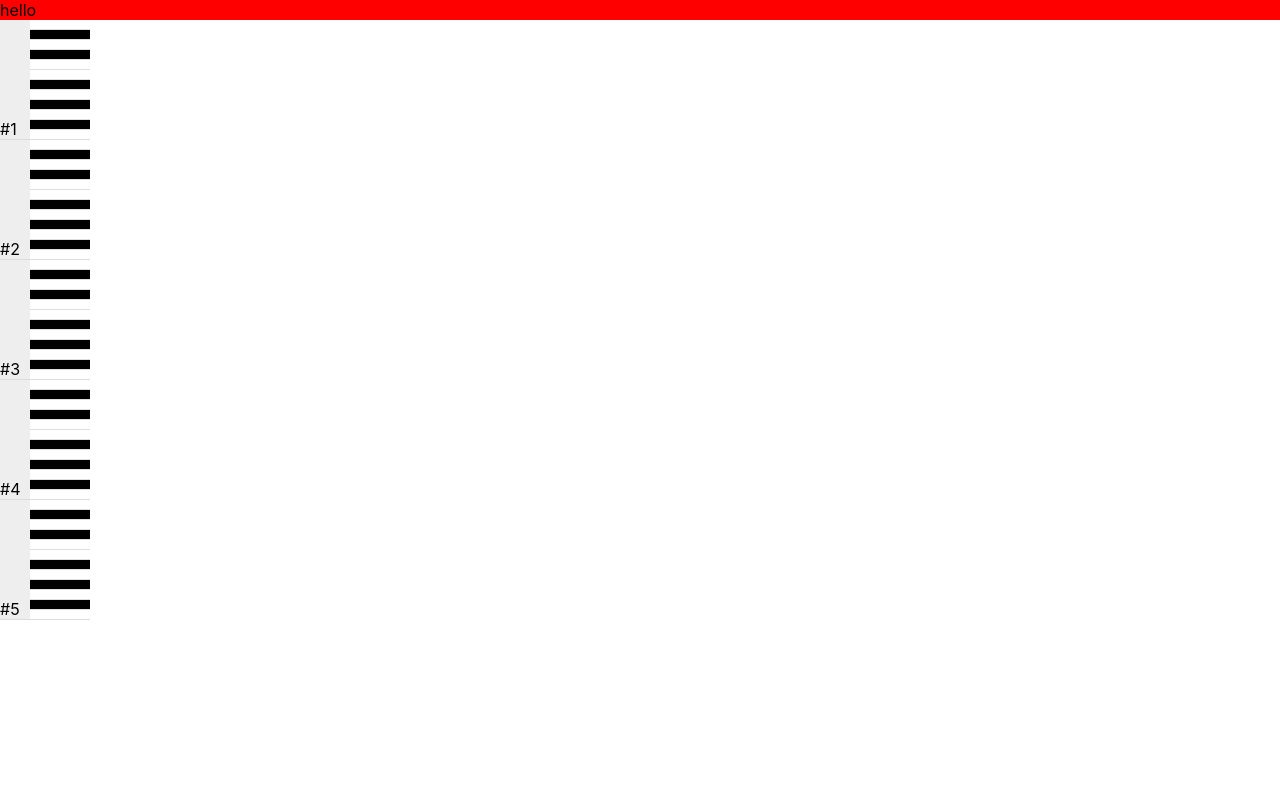
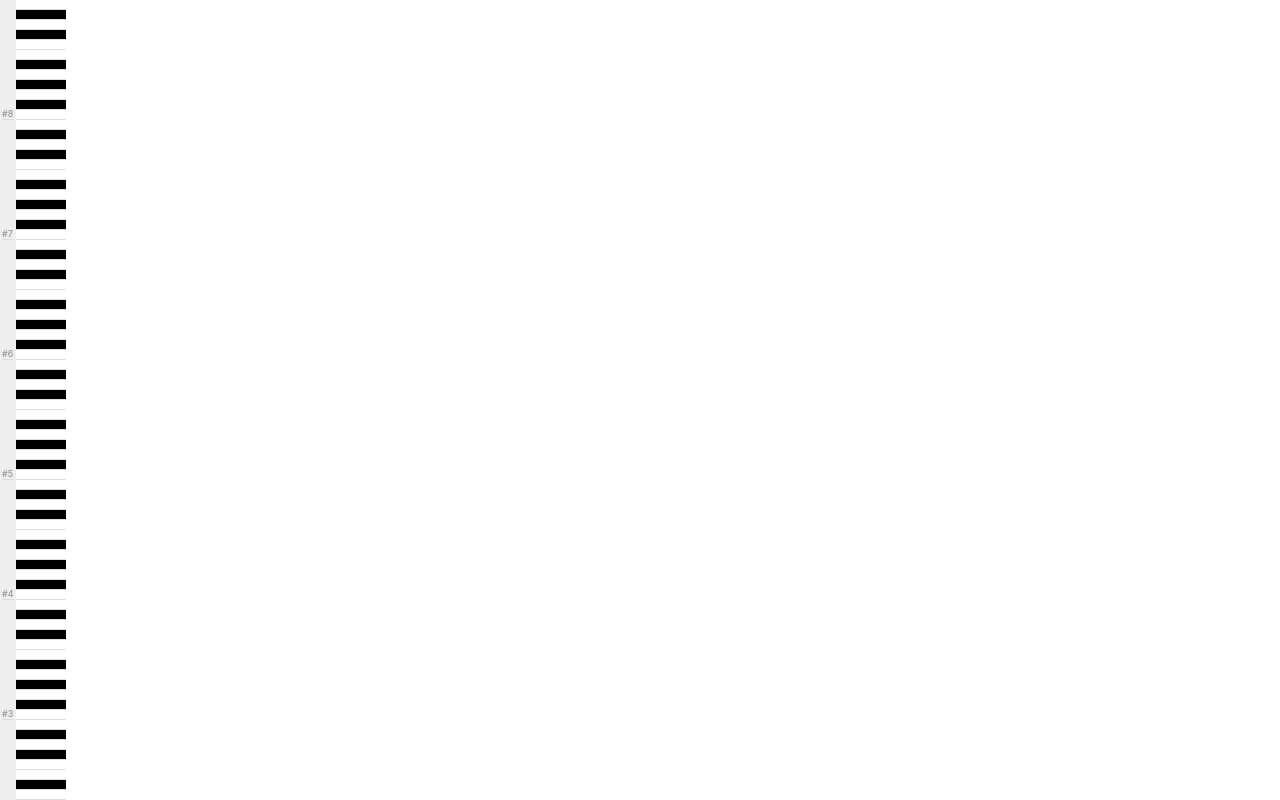
Before and after one commit to thibautRe/zyyk, a React (Create React App) app: page / in a window 1280 px wide. Shown: the top 800 px of the page. Built offline with nearby package versions, Linux system fonts and the light colour scheme.

Commit message:
:recycle: Refactor layout

```diff
--- a/src/App.tsx
+++ b/src/App.tsx
@@ -2,13 +2,8 @@ import React from 'react'
 import { css } from 'emotion'
 import PianoRoll from './components/piano'
 
-const wrapper = css`
-  background-color: red;
-`
-
 const App = () => (
   <>
-    <div className={wrapper}>hello</div>
     <PianoRoll />
   </>
 )
--- a/src/components/piano/index.tsx
+++ b/src/components/piano/index.tsx
@@ -5,10 +5,9 @@ import OctavesSeparator from './octaves-separator'
 import NotesSeparator from './notes-separator'
 
 const PianoRoll = () => {
-  const [notesPerOctave, setNotesPerOctaves] = useState(12)
+  const [noteHeight, setNoteHeight] = useState(10)
   const [pattern, setPattern] = useState([1, 0, 1, 0, 1, 1, 0, 1, 0, 1, 0, 1])
-  const [octaves, setOctaves] = useState(5)
-  const [noteHeight, setNoteHeight] = useState(10)
+  const [octaves, setOctaves] = useState(8)
 
   return (
     <div
@@ -16,21 +15,21 @@ const PianoRoll = () => {
         display: flex;
       `}
     >
-      <div style={{ width: 30 }}>
+      <div>
         <OctavesSeparator
-          notesPerOctave={notesPerOctave}
           octaves={octaves}
+          octavePattern={pattern}
           noteHeight={noteHeight}
         />
       </div>
-      <div style={{ width: 60 }}>
+      <div>
         <NotesSeparator
-          notesPerOctave={notesPerOctave}
           octaves={octaves}
-          pattern={pattern}
+          octavePattern={pattern}
           noteHeight={noteHeight}
         />
       </div>
+      <div style={{ flex: 1 }} />
     </div>
   )
 }
--- a/src/components/piano/notes-separator.tsx
+++ b/src/components/piano/notes-separator.tsx
@@ -1,11 +1,13 @@
 import React from 'react'
 import { css } from 'emotion'
 
+type octave = number
+type note = number
+
 interface propTypes {
-  notesPerOctave: number
   noteHeight: number
   octaves: number
-  pattern: Array<number>
+  octavePattern: Array<number>
 }
 
 const getBgcolorFromPattern = (patternType: number): string => {
@@ -16,18 +18,19 @@ const getBgcolorFromPattern = (patternType: number): string => {
 const NotesSeparator = (props: propTypes) => (
   <>
     {new Array(props.octaves).fill(null).map((_, octaveIndex) => (
-      <div key={octaveIndex}>
-        {props.pattern.map((patternType, noteIndex) => (
+      <React.Fragment key={octaveIndex}>
+        {props.octavePattern.map((patternType, noteIndex) => (
           <div
             key={noteIndex}
             className={css`
+              width: 50px;
               border-bottom: 1px solid #ddd;
               background-color: ${getBgcolorFromPattern(patternType)};
               height: ${props.noteHeight}px;
             `}
           />
         ))}
-      </div>
+      </React.Fragment>
     ))}
   </>
 )
--- a/src/components/piano/octaves-separator.tsx
+++ b/src/components/piano/octaves-separator.tsx
@@ -1,14 +1,11 @@
 import React from 'react'
 import { css } from 'emotion'
 
-interface propTypes {
-  notesPerOctave: number
-  noteHeight: number
-  octaves: number
-}
-
 const wrapper = css`
+  padding: 0 2px;
   background-color: #eee;
+  font-size: 9px;
+  color: #888;
 `
 
 const octave = css`
@@ -17,16 +14,21 @@ const octave = css`
   border-bottom: 1px solid #ddd;
 `
 
+interface propTypes {
+  noteHeight: number
+  octaves: number
+  octavePattern: Array<number>
+}
+
 export default (props: propTypes) => (
   <div className={wrapper}>
     {new Array(props.octaves).fill(0).map((_, index) => (
       <div
         className={octave}
         key={index}
-        // -1 because border-bottom
-        style={{ height: props.noteHeight * props.notesPerOctave }}
+        style={{ height: props.noteHeight * props.octavePattern.length }}
       >
-        #{index + 1}
+        #{props.octaves - index}
       </div>
     ))}
   </div>
```
